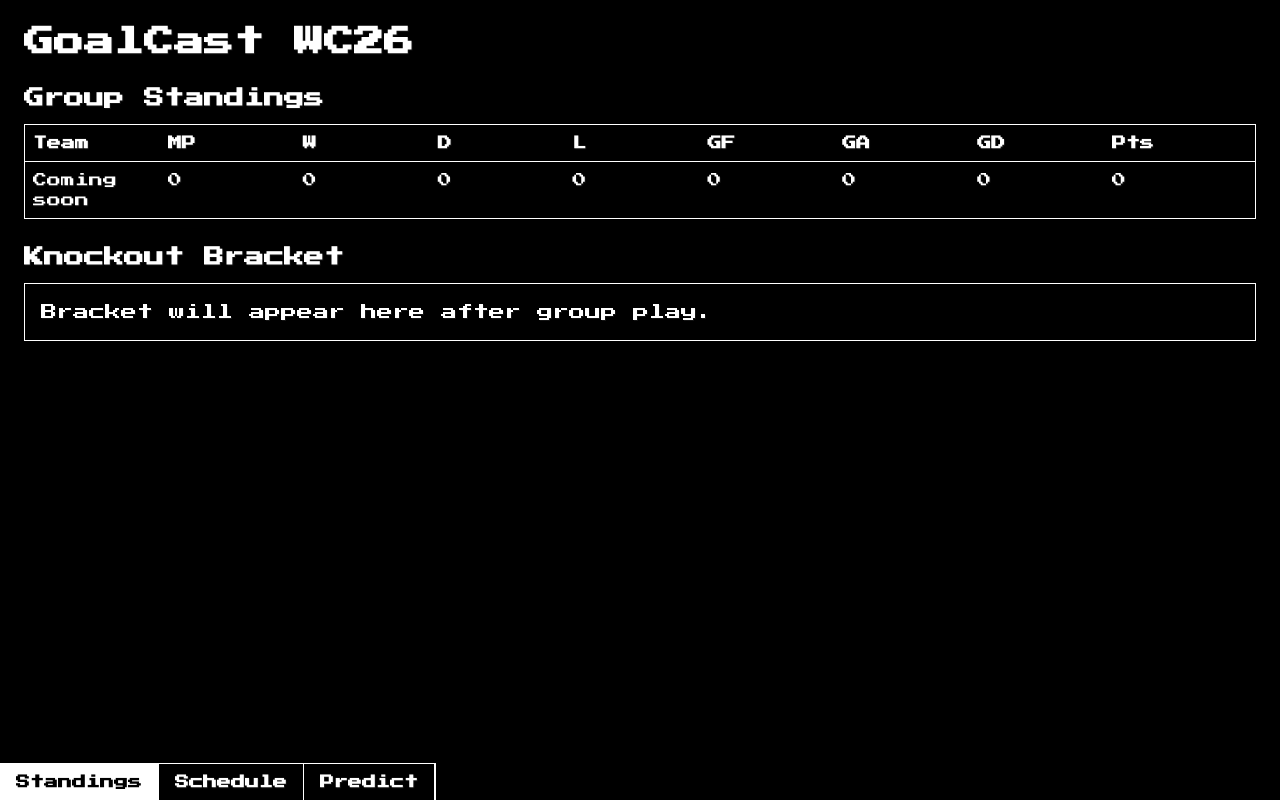
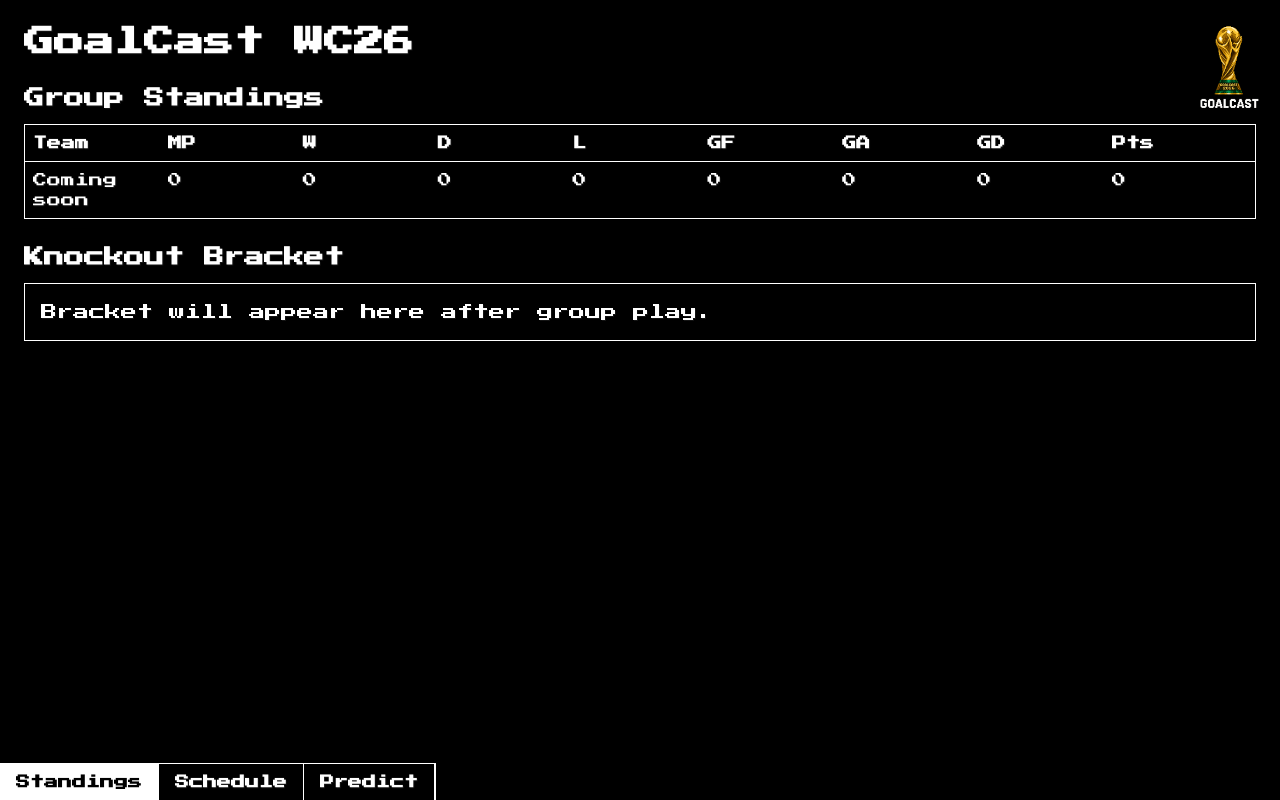
Before and after one commit to adrianmontez/goalcast-wc26, a Next.js app: page /standings in a window 1280 px wide. Built offline with nearby package versions, Linux system fonts and the light colour scheme.

Commit message:
adding image to standings page

```diff
--- a/src/app/standings/page.js
+++ b/src/app/standings/page.js
@@ -1,8 +1,16 @@
+import Image from "next/image";
 import TabBar from "@/components/TabBar";
 
 export default function Standings() {
   return (
     <main className="min-h-screen bg-black text-white p-4 sm:p-6 pb-20 sm:pb-14">
+      <Image
+        src="/images/goalcast_trophy.png"
+        alt="GoalCast Trophy"
+        width={70}
+        height={70}
+        className="fixed top-4 right-4 object-contain"
+      />
       <h1 className="text-2xl sm:text-3xl font-bold mb-6">GoalCast WC26</h1>
 
       <section className="mb-6">
```
